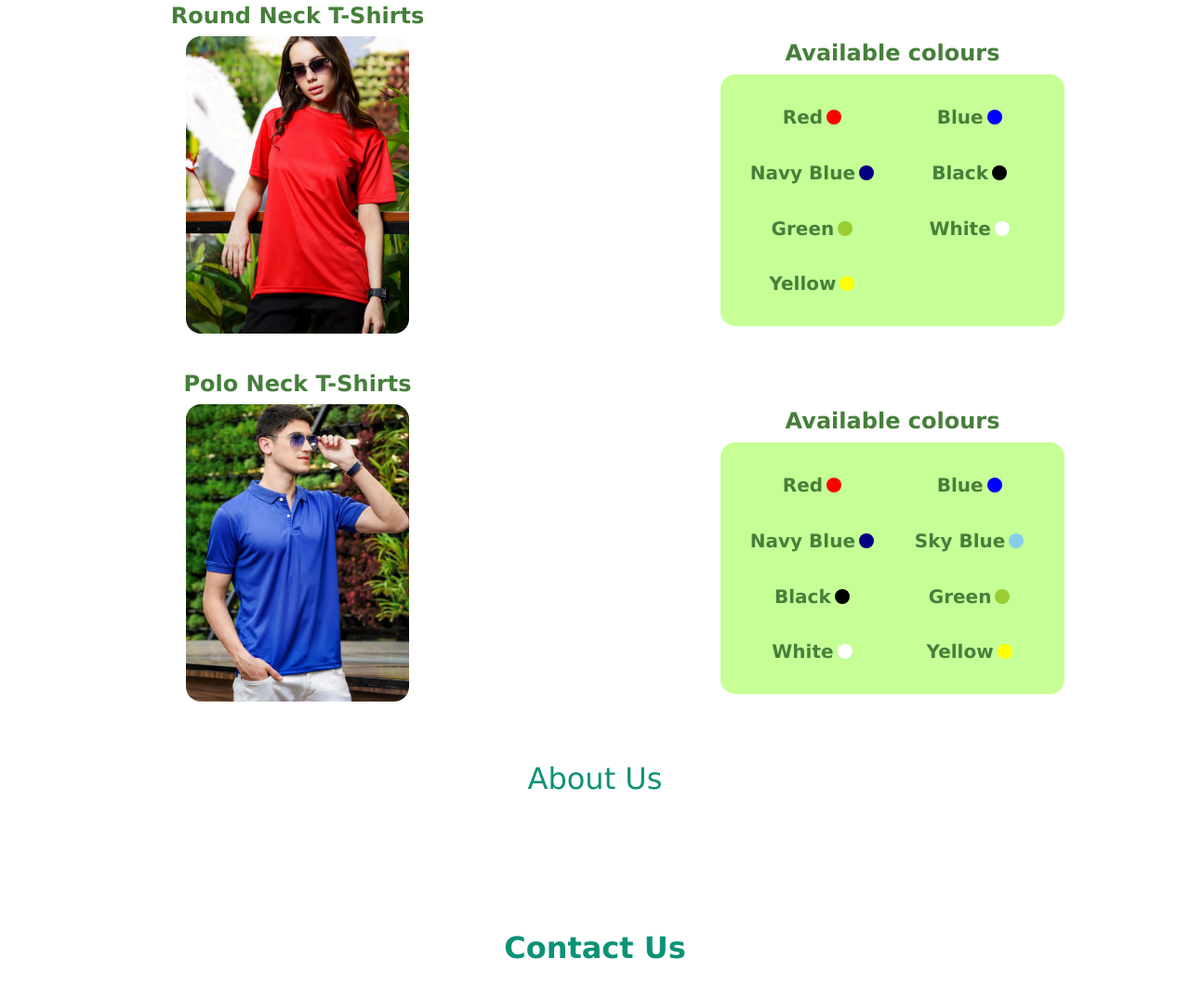
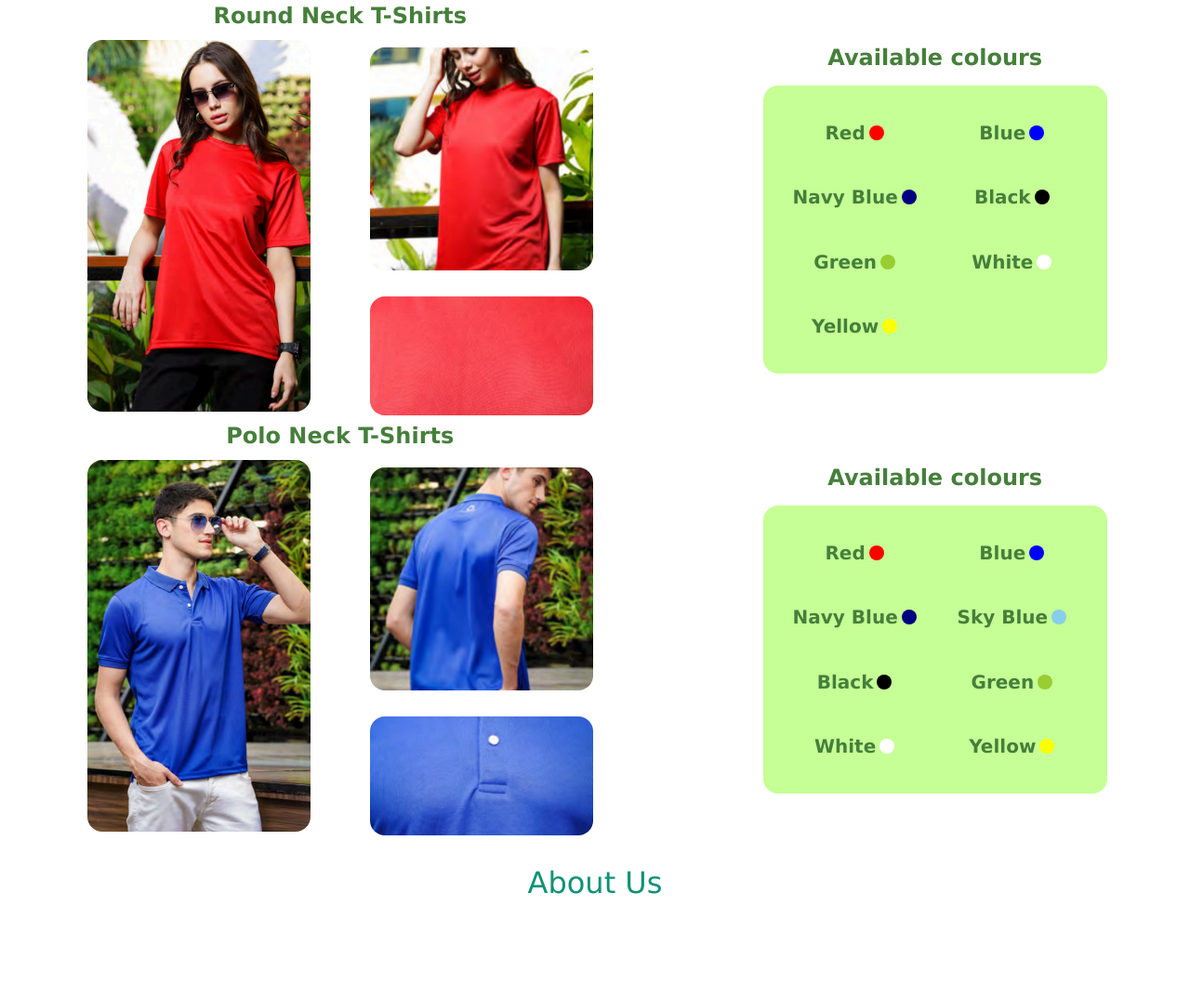
Before and after one commit to sania-rakhangi/UpWeave, a plain HTML site: page index.html in a window 1280 px wide. Shown: the part 779-1853 px from the top of the page at 93% size. Drawn offline with Linux system fonts and the light colour scheme.

Commit message:
image layout changed

```diff
--- a/index.html
+++ b/index.html
@@ -66,7 +66,13 @@
             <div class="products">
                 <div class="product">
                     <h3>Round Neck T-Shirts</h3>
-                    <img id="round-neck-tshirt-image" src="./assets/round red.png" alt="round neck t-shirt" class="image left">
+                    <div class="images">
+                        <img id="round-neck-tshirt-image" src="./assets/round red.png" alt="round neck t-shirt" class="image left image1">
+                        <div class="images-small">
+                            <img class="image2" id="round-neck-tshirt-image-2" src="./assets/roundred2.png" alt="round neck t-shirt back">
+                            <img class="image3" id="round-neck-tshirt-image-3" src="./assets/roundred3.png" alt="round neck t-shirt close up">
+                        </div>
+                    </div>
                 </div>
                 <div class="colors">
                     <h4>Available colours</h4>
@@ -82,7 +88,13 @@
                 </div>
                 <div class="product">
                     <h3>Polo Neck T-Shirts</h3>
-                    <img id="polo-shirt-image" src="./assets/polo blue.png" alt="polo neck t-shirt" class="image right">
+                    <div class="images">
+                        <img id="polo-shirt-image" src="./assets/polo blue.png" alt="polo neck t-shirt" class="image right image1">
+                        <div class="images-small">
+                            <img class="image2" id="polo-shirt-image-2" src="./assets/poloblue2.png" alt="polo neck t-shirt back">
+                            <img class="image3" id="polo-shirt-image-3" src="./assets/poloblue3.png" alt="polo neck t-shirt close up">
+                        </div>
+                    </div>
                 </div>
                 <div class="colors">
                     <h4>Available colours</h4>
--- a/styles.css
+++ b/styles.css
@@ -122,7 +122,7 @@ h1{
 }
 .products{
     display: grid;
-    grid-template-columns: 1fr 1fr;
+    grid-template-columns: 2fr 1.5fr;
     place-items: center;
 }
 .product{
@@ -130,11 +130,36 @@ h1{
     grid-template-rows: 0.1fr 3fr;
     justify-content: center;
 }
-.product img{
+.images{
+    display: grid;
+    grid-template-columns: 1fr 1fr;
+    justify-content: center;
+    align-items: center;
+}
+.images-small{
+    display: grid;
+    grid-template-rows: 2fr 1fr;
+    place-items: center;
+}
+.image1{
     width: 15rem;
-    height: 20rem;
+    height: 25rem;
     object-fit: cover;
-    margin: 0 2rem 2rem;
+    margin: 0 2rem;
+    border-radius: 1rem;
+}
+.image2{
+    width: 15rem;
+    height: 15rem;
+    object-fit: cover;
+    margin: 0 auto 0.5rem;
+    border-radius: 1rem;
+}
+.image3{
+    width: 15rem;
+    height: 8rem;
+    object-fit: cover;
+    margin: 0.5rem auto 0;
     border-radius: 1rem;
 }
 h3, h4{
@@ -167,6 +192,11 @@ h3, h4{
     padding: 1rem;
     cursor: pointer;
 }
+.color-name:hover, .color-name-p:hover{
+    background-color: var(--secondary-color);
+    color: var(--text-color2);
+    border-radius: 30px;
+}
 .color{
     width: 1rem;
     height: 1rem;
@@ -181,7 +211,7 @@ h3, h4{
     padding: 2rem;
 }
 #Contacts{
-    padding-top: 5rem;
+    padding: 5rem 0;
 }
 .contact-info{
     display: grid;
```
Also changed, not shown: assets/poloblue2.png (added), assets/poloblue3.png (added), assets/roundred2.png (added), assets/roundred3.png (added).
